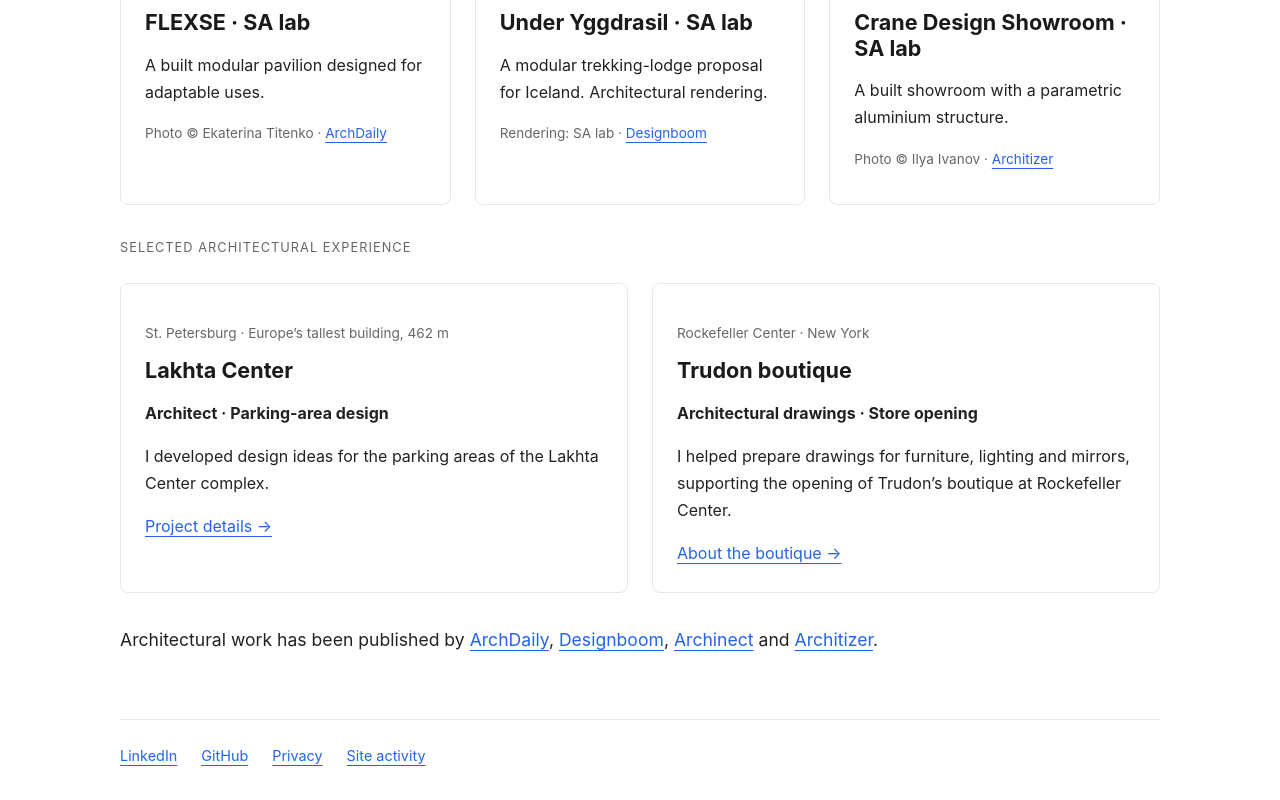
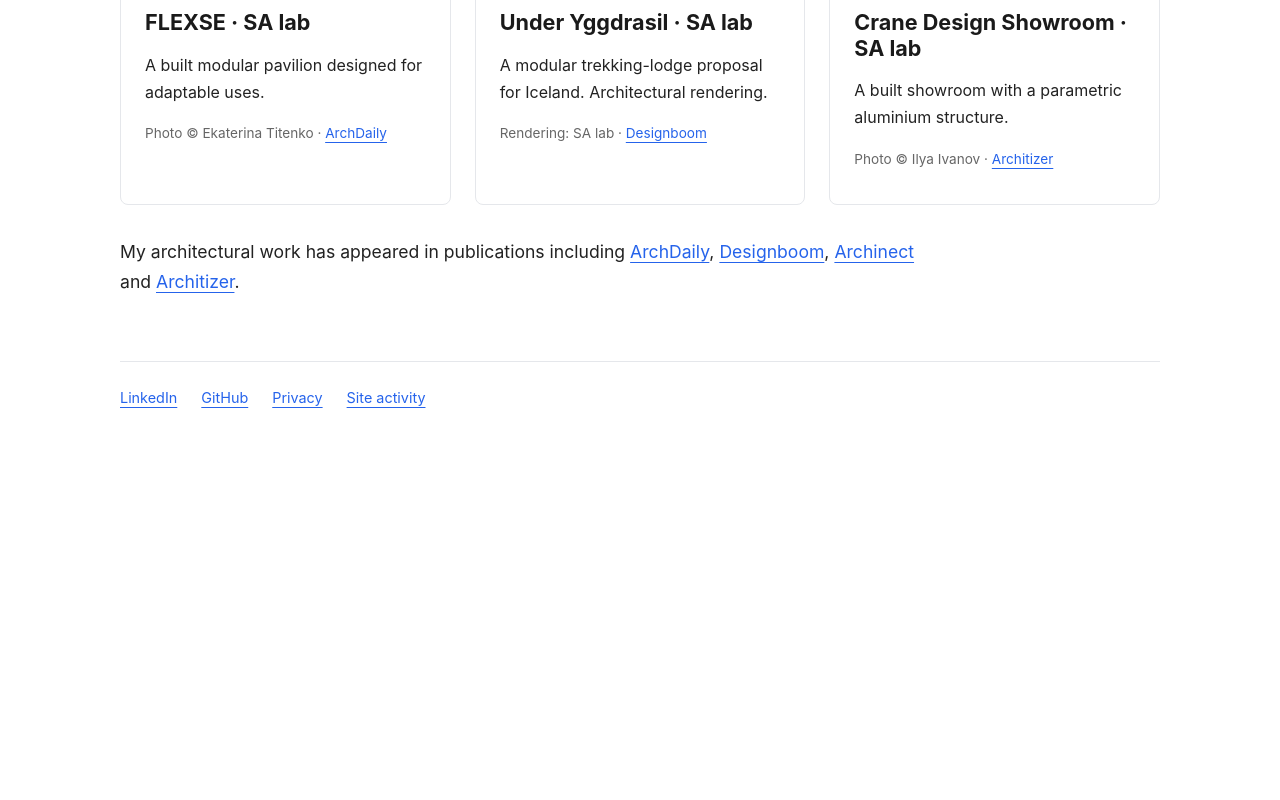
Before and after one commit to StepanKukharskiy/me, a SvelteKit app: page / in a window 1280 px wide. Shown: the part 3506-4306 px from the top of the page. After the commit the page ends 3949 px from the top, so only its background shows below. Built offline with nearby package versions, Linux system fonts and the light colour scheme.

Commit message:
Simplify architectural background and clarify selected press coverage

```diff
--- a/src/routes/+page.svelte
+++ b/src/routes/+page.svelte
@@ -240,32 +240,8 @@
 					</figcaption>
 				</figure>
 			</div>
-			<p class="eyebrow">Selected architectural experience</p>
-			<div class="experience-grid">
-				<article>
-					<p class="location">St. Petersburg · Europe’s tallest building, 462 m</p>
-					<h3>Lakhta Center</h3>
-					<p><strong>Architect · Parking-area design</strong></p>
-					<p>I developed design ideas for the parking areas of the Lakhta Center complex.</p>
-					<a href="https://lakhta.center/en/about/">Project details →</a>
-				</article>
-				<article>
-					<p class="location">Rockefeller Center · New York</p>
-					<h3>Trudon boutique</h3>
-					<p><strong>Architectural drawings · Store opening</strong></p>
-					<p>
-						I helped prepare drawings for furniture, lighting and mirrors, supporting the opening of
-						Trudon’s boutique at Rockefeller Center.
-					</p>
-					<a
-						href="https://www.rockefellercenter.com/magazine/shopping/trudon-at-rockefeller-center/"
-					>
-						About the boutique →
-					</a>
-				</article>
-			</div>
 			<p>
-				Architectural work has been published by <a
+				My architectural work has appeared in publications including <a
 					href="https://www.archdaily.com/912669/flexse-sa-lab">ArchDaily</a
 				>,
 				<a
@@ -473,28 +449,6 @@
 		border-top: 1px solid #e5e7eb;
 		padding-top: 40px;
 	}
-	.experience-grid {
-		display: grid;
-		grid-template-columns: repeat(2, minmax(0, 1fr));
-		gap: 24px;
-		margin: 24px 0 32px;
-	}
-	.experience-grid article {
-		padding: 24px;
-		border: 1px solid #e5e7eb;
-		border-radius: 8px;
-	}
-	.experience-grid p {
-		font-size: 1rem;
-	}
-	.experience-grid .location {
-		font-size: 0.85rem;
-		color: #666;
-	}
-	.background > .eyebrow {
-		margin-top: 32px;
-		font-size: 0.8rem;
-	}
 	.architecture-gallery {
 		display: grid;
 		grid-template-columns: repeat(3, minmax(0, 1fr));
@@ -543,7 +497,6 @@
 	@media (max-width: 800px) {
 		.project-grid,
 		.project-grid article,
-		.experience-grid,
 		.architecture-gallery,
 		.experiment-proof {
 			grid-template-columns: 1fr;
```
Also changed, not shown: static/architecture/README.md, static/llms-full.txt, static/llms.txt.
